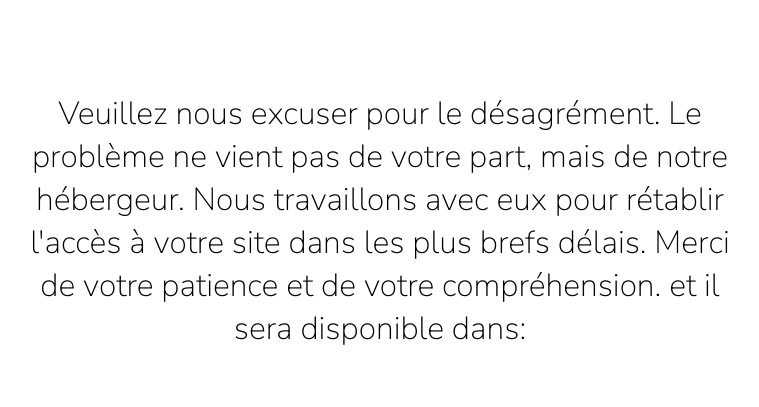
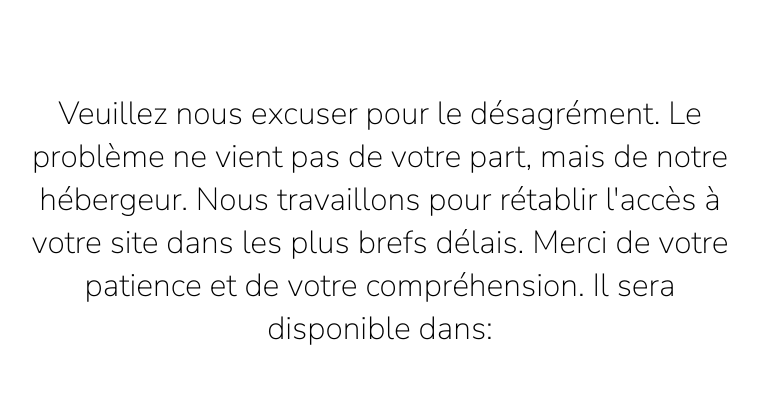
Before and after one commit to kubwacu/countdown, a plain HTML site: page index.html in a window 1280 px wide. Shown: the top 407 px of the page, without its empty margins (260-1019 px from the left). Drawn offline with Linux system fonts and the light colour scheme.

Commit message:
change message

```diff
--- a/index.html
+++ b/index.html
@@ -15,7 +15,7 @@
     <div class="page">
 
         <div class="description_container">
-            <h1>Veuillez nous excuser pour le désagrément. Le problème ne vient pas de votre part, mais de notre hébergeur. Nous travaillons avec eux pour rétablir l'accès à votre site dans les plus brefs délais. Merci de votre patience et de votre compréhension. et il sera disponible dans:</h1>
+            <h1>Veuillez nous excuser pour le désagrément. Le problème ne vient pas de votre part, mais de notre hébergeur. Nous travaillons pour rétablir l'accès à votre site dans les plus brefs délais. Merci de votre patience et de votre compréhension. Il sera disponible dans:</h1>
         </div>
 
         <div class="time_container">
```
